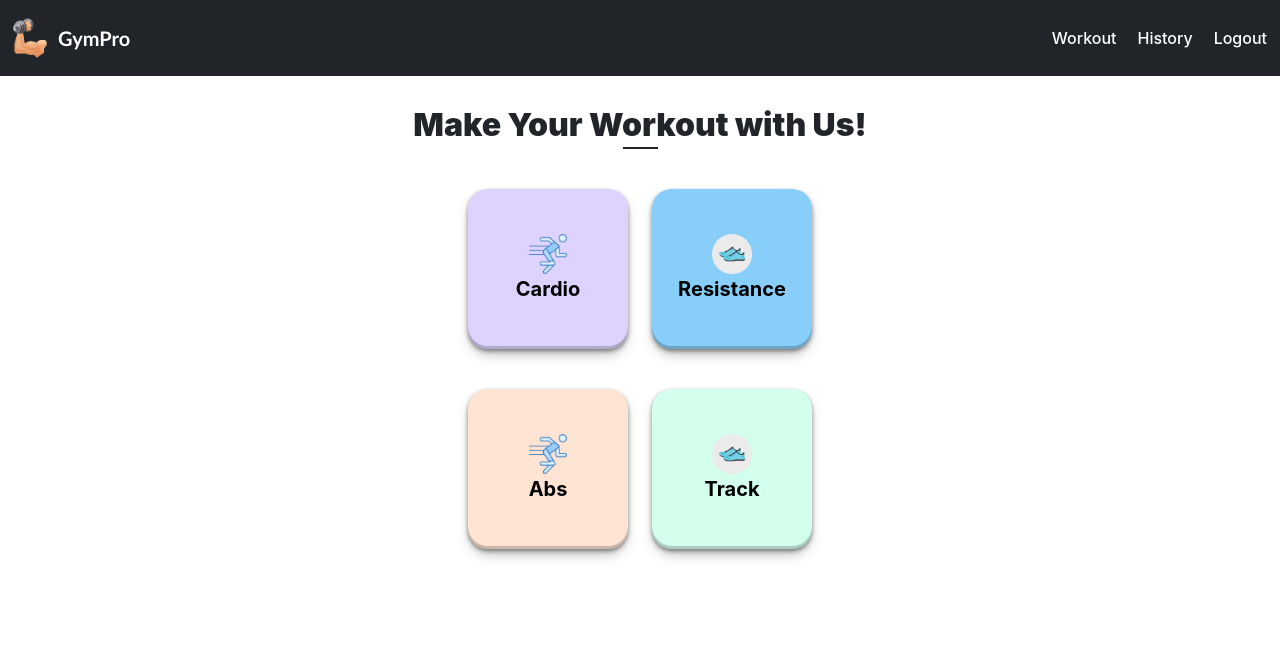
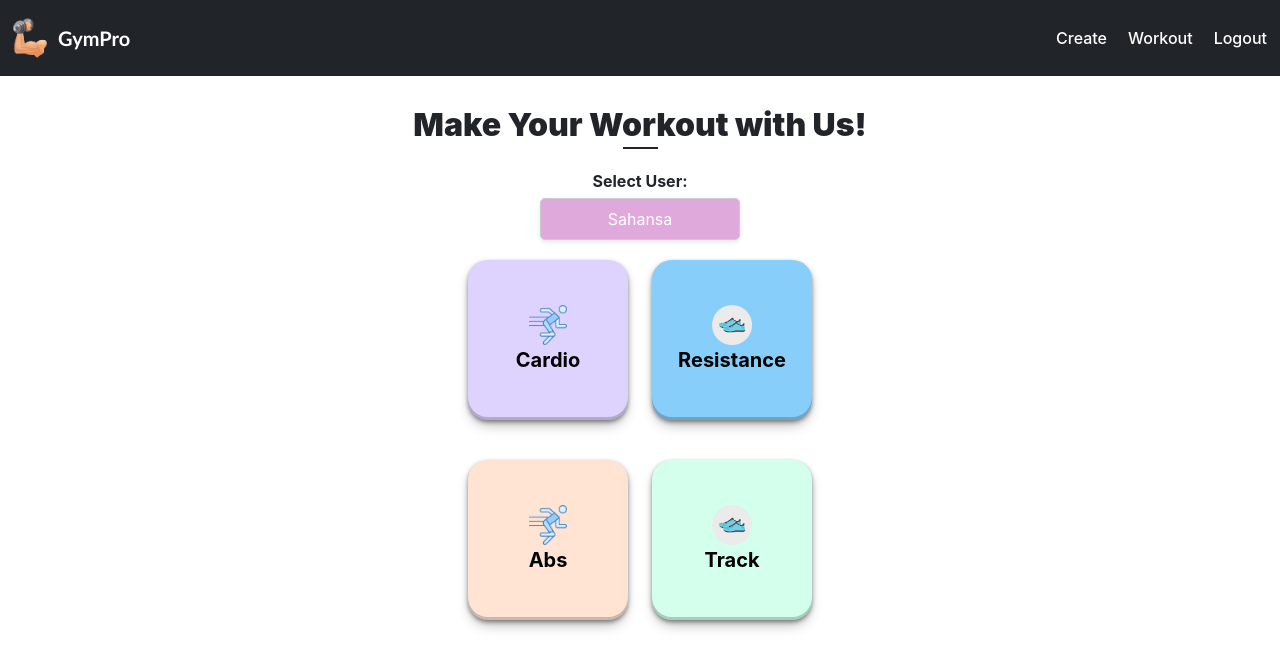
Before and after one commit to methjaya/Full-Stack-Final-Year, a React (Create React App) app in the folder FRONTEND/client/: page /exercise in a window 1280 px wide. Shown: the top 668 px of the page. Built offline with nearby package versions, Linux system fonts and the light colour scheme; sample sign-in values are in the browser's storage.

Commit message:
Added the user selection

```diff
--- a/FRONTEND/client/src/components/Header.js
+++ b/FRONTEND/client/src/components/Header.js
@@ -27,8 +27,8 @@ export default function Header() {
           <Navbar.Collapse id="responsive-navbar-nav" className="justify-content-end">
             <Nav >
               {/* use eventKey to show navbar style from react bootstrap */}
-              <Nav.Link as={Link} to="/exercise" eventKey="1" >Workout</Nav.Link>
-              <Nav.Link as={Link} to="/history" eventKey="2">History</Nav.Link>
+              <Nav.Link as={Link} to="/exercise" eventKey="1" >Create</Nav.Link>
+              <Nav.Link as={Link} to="/history" eventKey="2">Workout</Nav.Link>
               <Nav.Link onClick={Auth.logout} >Logout </Nav.Link>
             </Nav>
           </Navbar.Collapse>
--- a/FRONTEND/client/src/index.css
+++ b/FRONTEND/client/src/index.css
@@ -407,3 +407,50 @@ code {
 .react-confirm-alert-button-group button:last-child {
   background-color: red;
 }
+
+/* Add this CSS to your existing stylesheet or create a new one */
+
+/* Style for the dropdown container */
+.select-container {
+  margin-top: 10px;
+  text-align: center; /* Center-align the label */
+}
+
+/* Style for the label */
+label {
+  display: block;
+  margin-bottom: 5px;
+  font-weight:bolder;
+  text-align: center; /* Center-align the label */
+}
+
+/* Style for the select element */
+select {
+  padding: 8px;
+  font-size: 16px;
+  border: 1px solid #ccc;
+  border-radius: 5px;
+  width: 200px;
+  appearance: none; /* Remove default arrow in some browsers */
+  text-align-last: center;
+  background-color: #e0a9db; /* Change the background color */
+  color: #fff; /* Set the font color to white */
+  box-shadow: 0 2px 5px rgba(0, 0, 9, 0.1); /* Add a drop shadow */
+
+}
+
+/* Style for the options within the select element */
+option {
+  background-color: #fff;
+  color: #333;
+  font-weight: bold;
+}
+
+/* Style for the hover effect on options */
+option:hover {
+  background-color: #f0f0f0;
+}
+
+.bold-user {
+  font-weight: bold;
+}
--- a/FRONTEND/client/src/pages/Exercise.js
+++ b/FRONTEND/client/src/pages/Exercise.js
@@ -1,4 +1,4 @@
-import React from 'react';
+import React, { useState } from 'react';
 import { Navigate, useNavigate } from 'react-router-dom';
 import Auth from "../utils/auth";
 import Header from "../components/Header";
@@ -10,6 +10,12 @@ export default function Exercise() {
   const loggedIn = Auth.isLoggedIn();
   const navigate = useNavigate();
 
+  // Sample user names
+  const users = ['Sahansa', 'Sajeewa', 'Shehan'];
+
+
+  const [selectedUser, setSelectedUser] = useState(users[0]); // Default to the first user
+
   // If the user is not logged in, redirect to the login page
   if (!loggedIn) {
     return <Navigate to="/login" />;
@@ -20,9 +26,24 @@ export default function Exercise() {
       <Header />
       <div className="exercise d-flex flex-column align-items-center">
         <h2 className='title'>Make Your Workout with Us!</h2>
+
+        {/* Dropdown menu for selecting user */}
+        <div>
+          <label htmlFor="userSelect">Select User:</label>
+          <select
+            id="userSelect"
+            value={selectedUser}
+            onChange={(e) => setSelectedUser(e.target.value)}
+          >
+            {users.map((user, index) => (
+              <option key={index} value={user}>
+                {user}
+              </option>
+            ))}
+          </select>
+        </div>
+
         <div className="row">
-
-
           <div className="col-md-6">
             <button className='cardio-btn d-flex flex-column align-items-center justify-content-center' onClick={() => navigate("/exercise/cardio")}>
               <img alt="cardio" src={cardioIcon} className="exercise-icon" />
```
Also changed, not shown: FRONTEND/client/src/index.js (line endings or trailing spaces).
